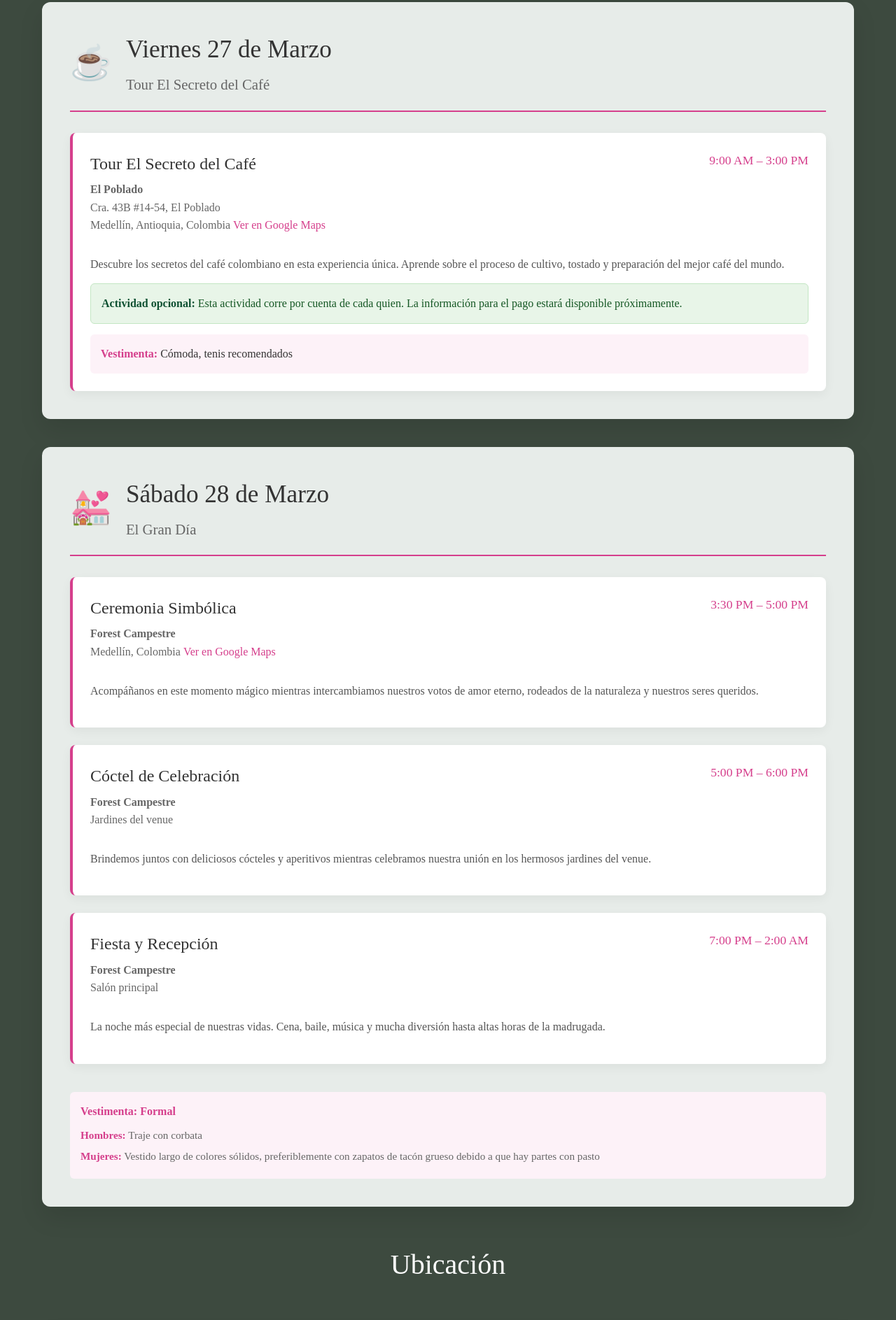
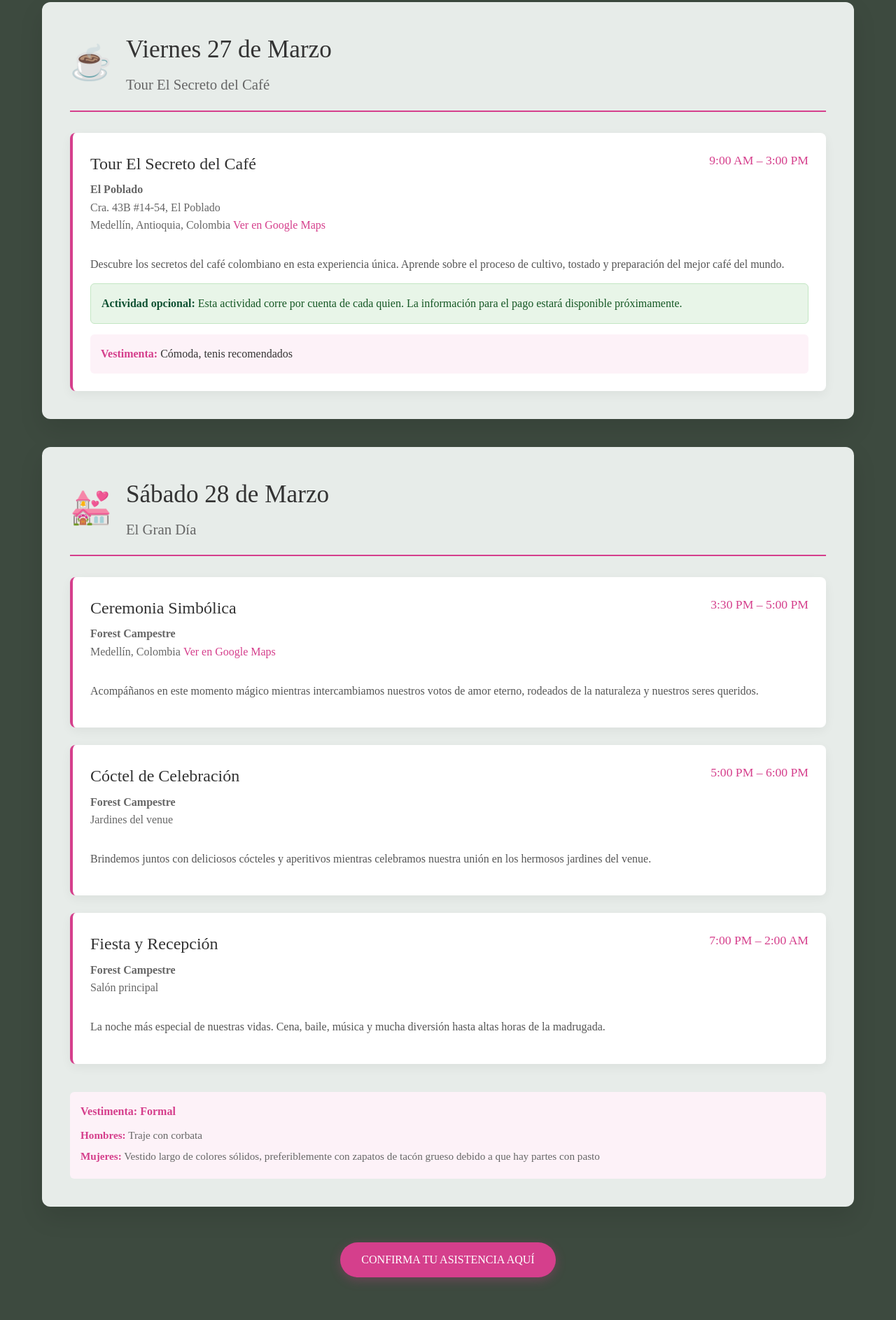
Before and after one commit to songgukdiaz/eternal-vows, a Django app: page /itinerario in a window 1280 px wide. Shown: the part 1388-3275 px from the top of the page at 70% size. Run offline with Django 5.2, Linux system fonts and the light colour scheme.

Commit message:
added changes

```diff
--- a/frontend/templates/frontend/itinerario.html
+++ b/frontend/templates/frontend/itinerario.html
@@ -766,6 +766,11 @@
                 </div>
             </div>
         </div>
+        <br>
+        <br>
+        <div class="btn-container" style="text-align: center;">
+            <a href="https://forms.gle/pPqgsLgPofgXn97C6" target="_blank" class="btn">CONFIRMA TU ASISTENCIA AQUÍ</a>
+        </div>
 
         <!-- Location Section -->
         <br>
```
